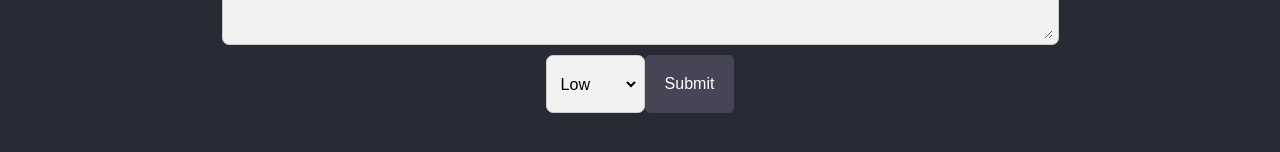
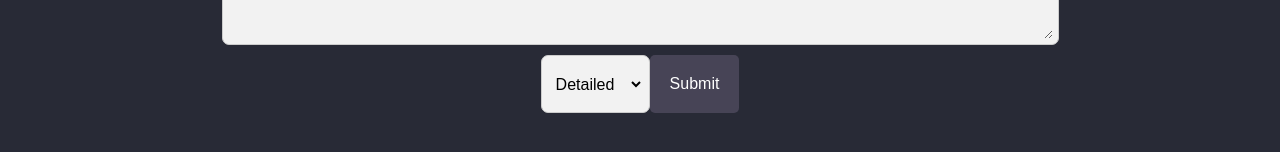
Before and after one commit to vrnprkh/HTN2023, a React (Create React App) app in the folder frontend/: page / in a window 1280 px wide. Shown: the part 642-794 px from the top of the page. Built offline with nearby package versions, Linux system fonts and the light colour scheme.

Commit message:
Update FormBlock.tsx

```diff
--- a/frontend/src/components/Blocks/FormBlock/FormBlock.tsx
+++ b/frontend/src/components/Blocks/FormBlock/FormBlock.tsx
@@ -41,9 +41,9 @@ const FormBlock: React.FC<FormBlockProps> = (props: FormBlockProps) => {
               value={explanationLevel}
               className="input-field"
             >
-              <option value="low">Low</option>
-              <option value="medium">Medium</option>
-              <option value="high">High</option>
+              <option value="low">Detailed</option>
+              <option value="medium">Normal</option>
+              <option value="high">Overview</option>
             </select>
           </div>
           <button className="submit-button" onClick={onSubmit}>
```
